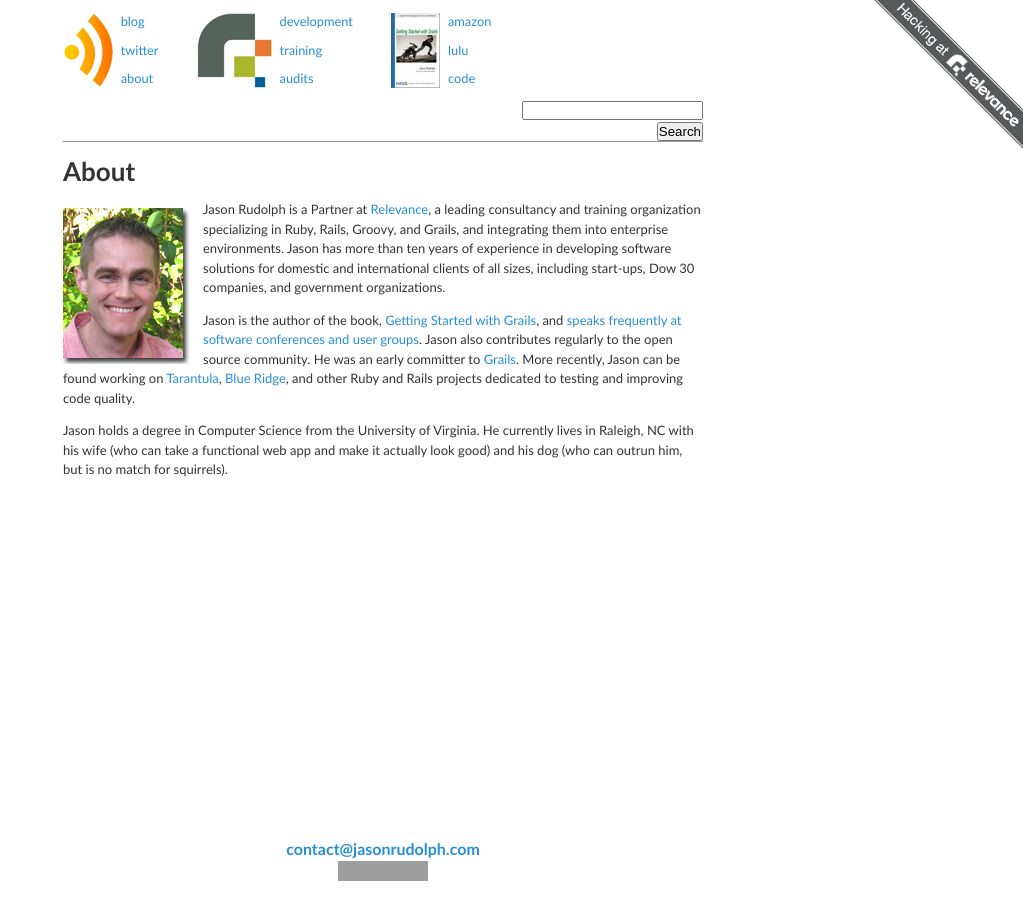
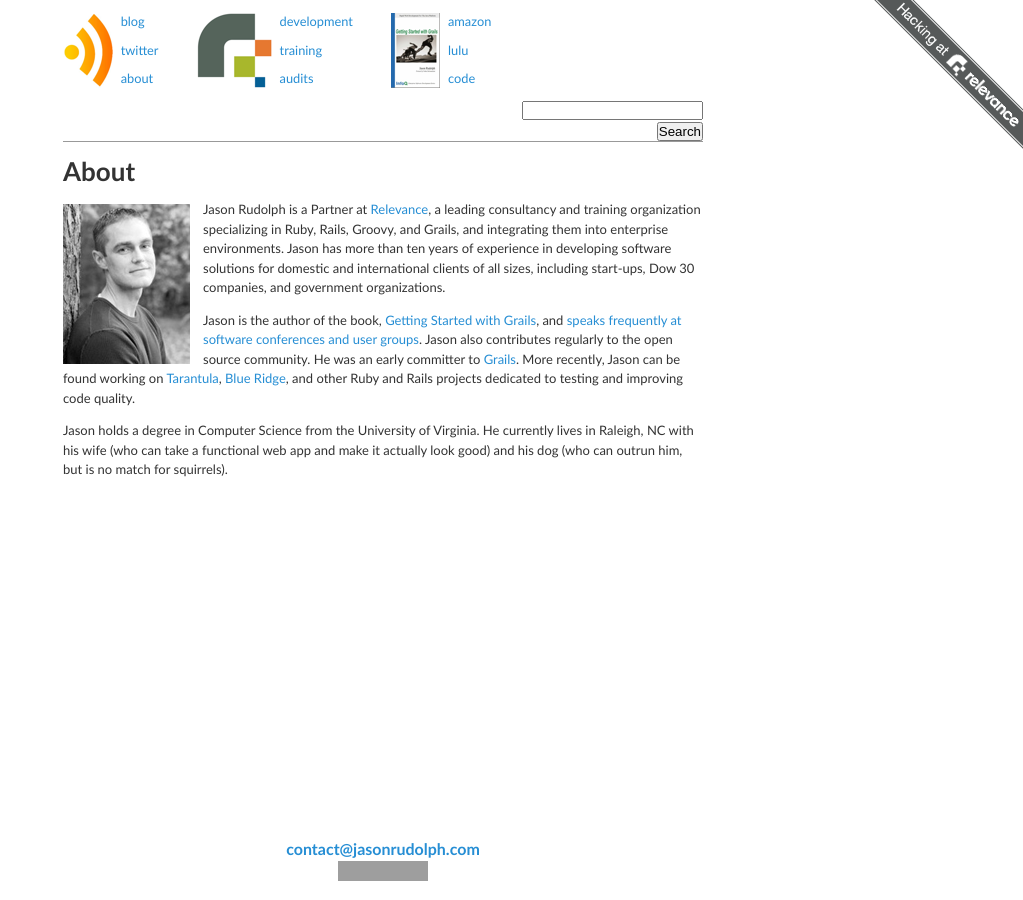
Before and after one commit to asclepius/paulkulyk.com, a Jekyll site: the page built from about.md, in a window 1280 px wide. Shown: the whole page, without its empty margins (257-1280 px from the left). Built offline with Jekyll 4.4.1, drawn with Linux system fonts in a browser that asks for light colours; nearby versions of some CDN libraries; comment, search, counter and statistics services are not loaded; grey boxes are pictures that could not be loaded.

Commit message:
Update photo on "about" page

```diff
--- a/about.md
+++ b/about.md
@@ -5,7 +5,7 @@ title: About - Jason Rudolph Dot Com
 ---
 # About
 
-<img src="/images/jasonrudolph-dropshadow.jpg" class="inline-left" title="Jason Rudolph" alt="Jason Rudolph" /> Jason Rudolph is a Partner at [Relevance](http://thinkrelevance.com "Relevance, Inc - Agile Software Development, Consulting, and Training"), a leading consultancy and training organization specializing in Ruby, Rails, Groovy, and Grails, and integrating them into enterprise environments.  Jason has more than ten years of experience in developing software solutions for domestic and international clients of all sizes, including start-ups, Dow 30 companies, and government organizations.
+<img src="/images/jasonrudolph.jpg" class="inline-left" title="Jason Rudolph (Photo by Neil Boyd)" alt="Jason Rudolph (Photo by Neil Boyd)" /> Jason Rudolph is a Partner at [Relevance](http://thinkrelevance.com "Relevance, Inc - Agile Software Development, Consulting, and Training"), a leading consultancy and training organization specializing in Ruby, Rails, Groovy, and Grails, and integrating them into enterprise environments.  Jason has more than ten years of experience in developing software solutions for domestic and international clients of all sizes, including start-ups, Dow 30 companies, and government organizations.
 
 Jason is the author of the book, [Getting Started with Grails](http://www.infoq.com/minibooks/grails "InfoQ: Getting Started with Grails"), and [speaks frequently at software conferences and user groups](/events).  Jason also contributes regularly to the open source community.  He was an early committer to [Grails](http://grails.org "Grails - Groovy Web Application Framework"). More recently, Jason can be found working on [Tarantula](http://github.com/relevance/tarantula "Tarantula (Ruby Gem) - Tarantula is a big fuzzy spider. It crawls your Rails application, fuzzing data to see what breaks."), [Blue Ridge](http://github.com/relevance/blue-ridge "Blue Ridge (Rails Plugin) - Command-line and in-browser JavaScript unit tests for your Rails app"), and other Ruby and Rails projects dedicated to testing and improving code quality.
 
```
Also changed, not shown: images/jasonrudolph-dropshadow.jpg (deleted), images/jasonrudolph.jpg (added).
